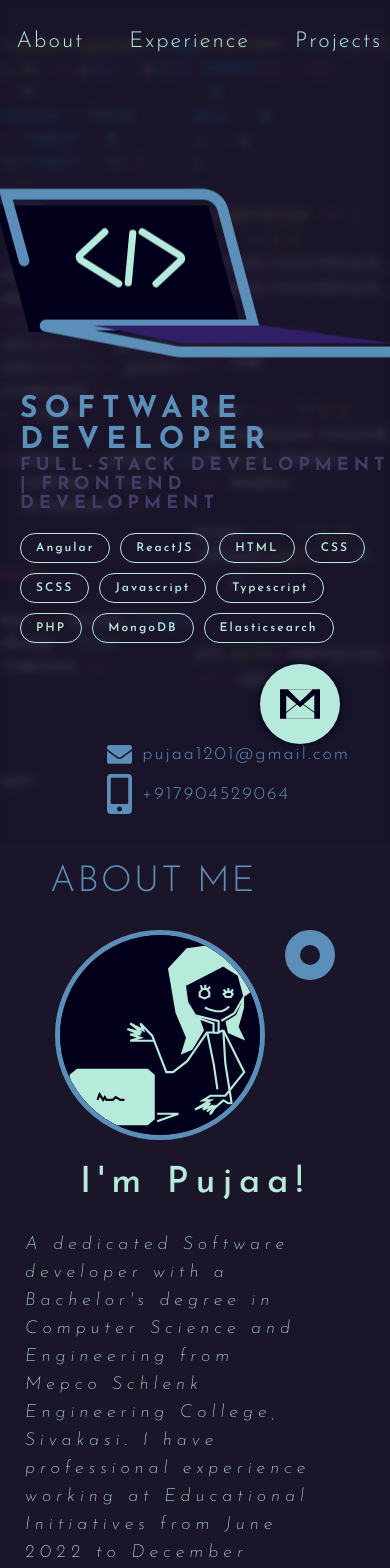
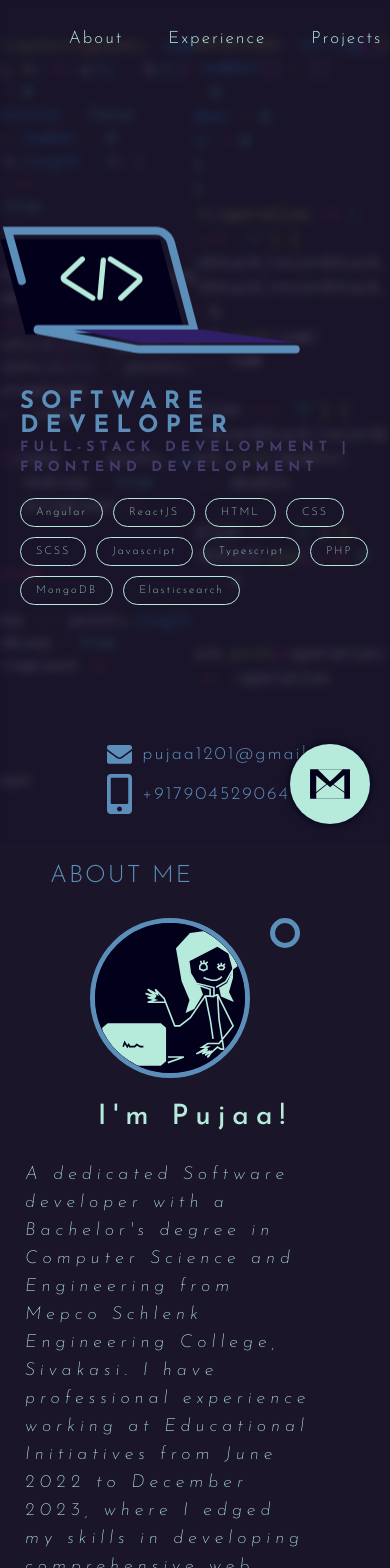
Before and after one commit to Pujaa-M/portfolio, a React (Create React App) app: page / in a window 390 px wide. Shown: the top 1568 px of the page. Built offline with nearby package versions, Linux system fonts and the light colour scheme.

Commit message:
Updated responsive screen

```diff
--- a/src/index.css
+++ b/src/index.css
@@ -708,10 +708,9 @@ html::-webkit-scrollbar {
 @media screen and (max-width: 412px) {
   .navigation-list {
     gap: 45px;
+    font-size: 17px;
   }
-}
 
-@media screen and (max-width: 360px) {
   .dev {
     width: 300px;
   }
@@ -721,18 +720,39 @@ html::-webkit-scrollbar {
   }
 
   .other-desig {
-    font-size: 16px;
+    font-size: 14px;
+    line-height: 20px;
   }
 
   .chip {
     font-size: 11px;
-  }
-
-  .navigation-list {
-    font-size: 17px;
+    font-weight: 200;
   }
 
   .sub-heading {
+    font-size: 24px;
+  }
+
+  .image-slide {
+    height: 150px;
+    width: 150px;
+  }
+
+  .image-slide img {
+    height: 150px;
+  }
+
+  .orbit {
+    transform-origin: -90px 90px;
+    border-width: 5px;
+  }
+
+  .gmail {
+    bottom: 20px;
+    right: 20px;
+  }
+
+  .name-intro {
     font-size: 28px;
   }
 }
```
